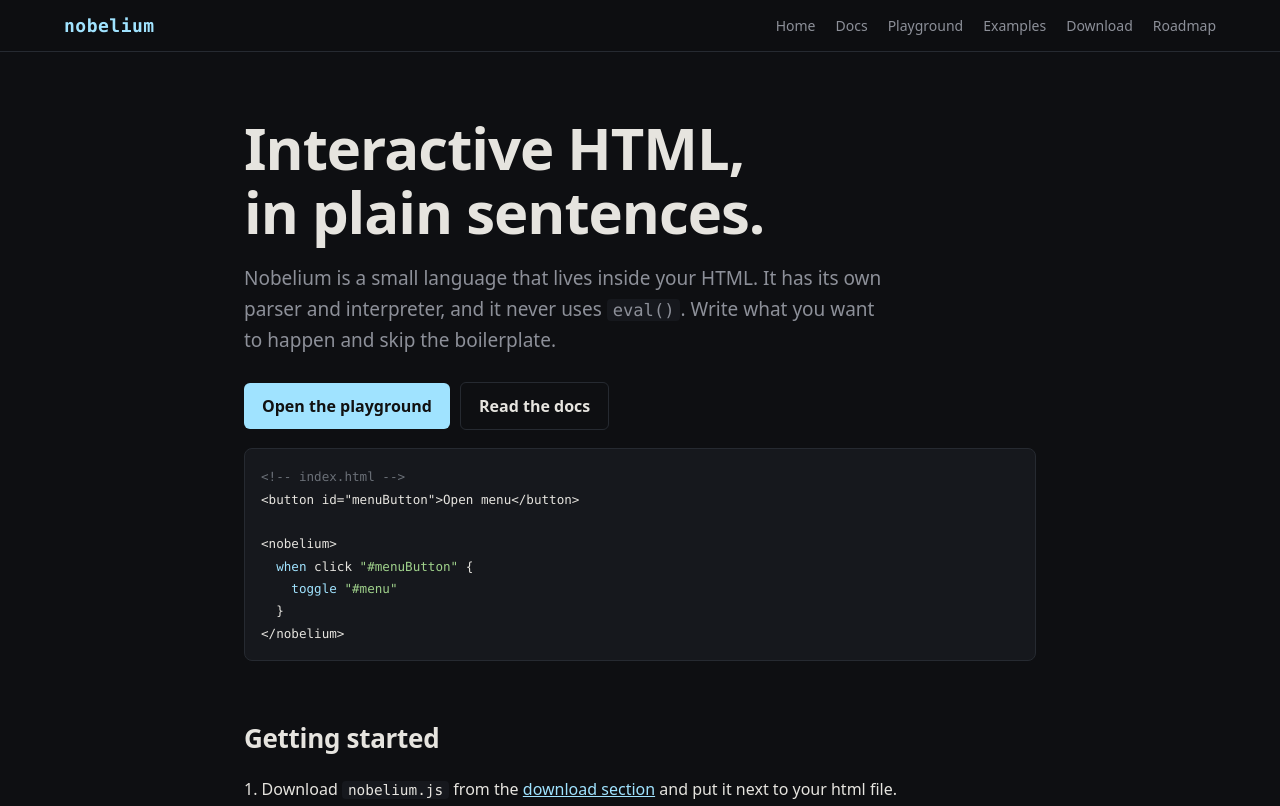
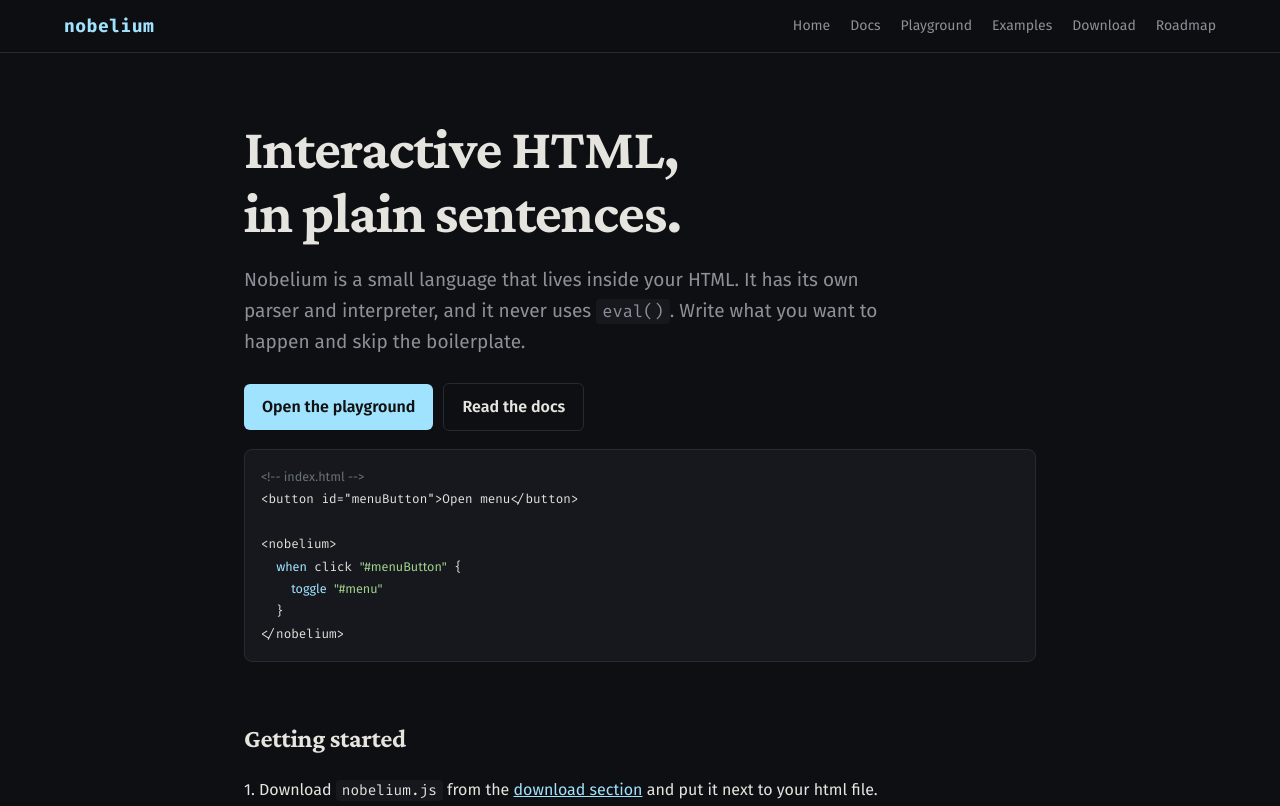
Before and after one commit to xyztoast/nobelium, a plain HTML site: page index.html in a window 1280 px wide. Shown: the top 806 px of the page. Drawn offline with nearby package versions, Linux system fonts and the light colour scheme.

Commit message:
update fonts
crimson, fira sans, fira code

```diff
--- a/site/style.css
+++ b/site/style.css
@@ -1,3 +1,4 @@
+@import url('https://fonts.googleapis.com/css2?family=Crimson+Pro:ital,wght@0,200..900;1,200..900&family=Fira+Code:wght@300..700&family=Fira+Sans:ital,wght@0,100;0,200;0,300;0,400;0,500;0,600;0,700;0,800;0,900;1,100;1,200;1,300;1,400;1,500;1,600;1,700;1,800;1,900&display=swap');
 :root {
   --bg: #0e0f12;
   --bg-glass: rgba(14, 15, 18, 0.92);
@@ -13,10 +14,12 @@
   --err: #ff8a80;
   --ok: #88dd88;
   --preview-bg: #fff;
-  --mono: ui-monospace, SFMono-Regular, Menlo, Consolas, monospace;
+  --mono: "Fira Code", monospace;
+
 }
 * {
   box-sizing: border-box;
+  font-family: "Fira Sans", sans-serif;
 }
 html {
   scroll-behavior: smooth;
@@ -63,17 +66,20 @@ main {
   padding: 0 5vw 80px;
 }
 h1 {
+  font-family: "Crimson Pro", serif;
   font-size: clamp(34px, 6vw, 58px);
   line-height: 1.1;
   margin: 64px 0 16px;
   letter-spacing: -1px;
 }
 h2 {
+  font-family: "Crimson Pro", serif;
   margin: 56px 0 12px;
   font-size: 26px;
   letter-spacing: -0.3px;
 }
 h3 {
+  font-family: "Crimson Pro", serif;
   margin: 28px 0 6px;
   font: 600 16px var(--mono);
   color: var(--ac);
```
